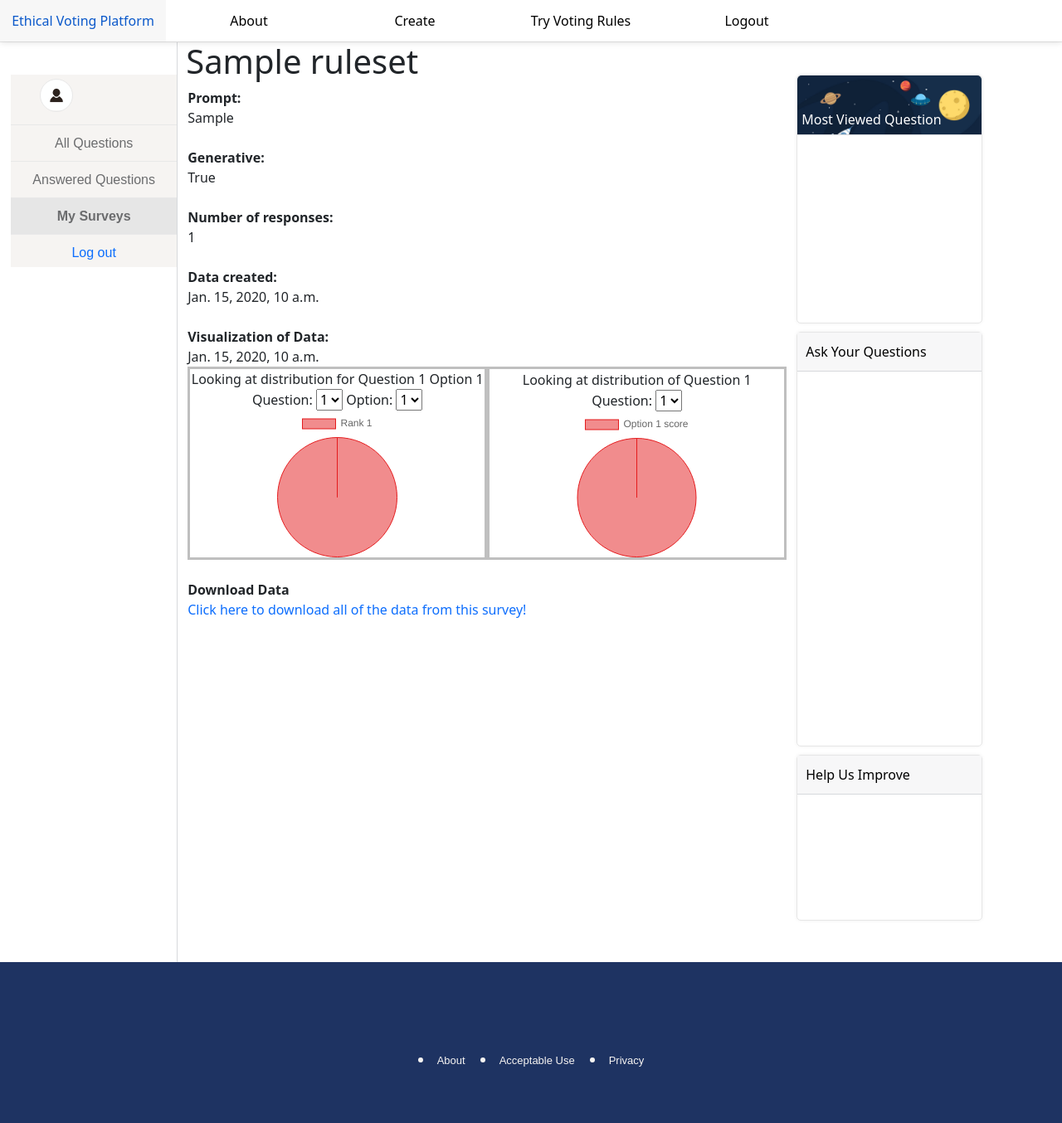
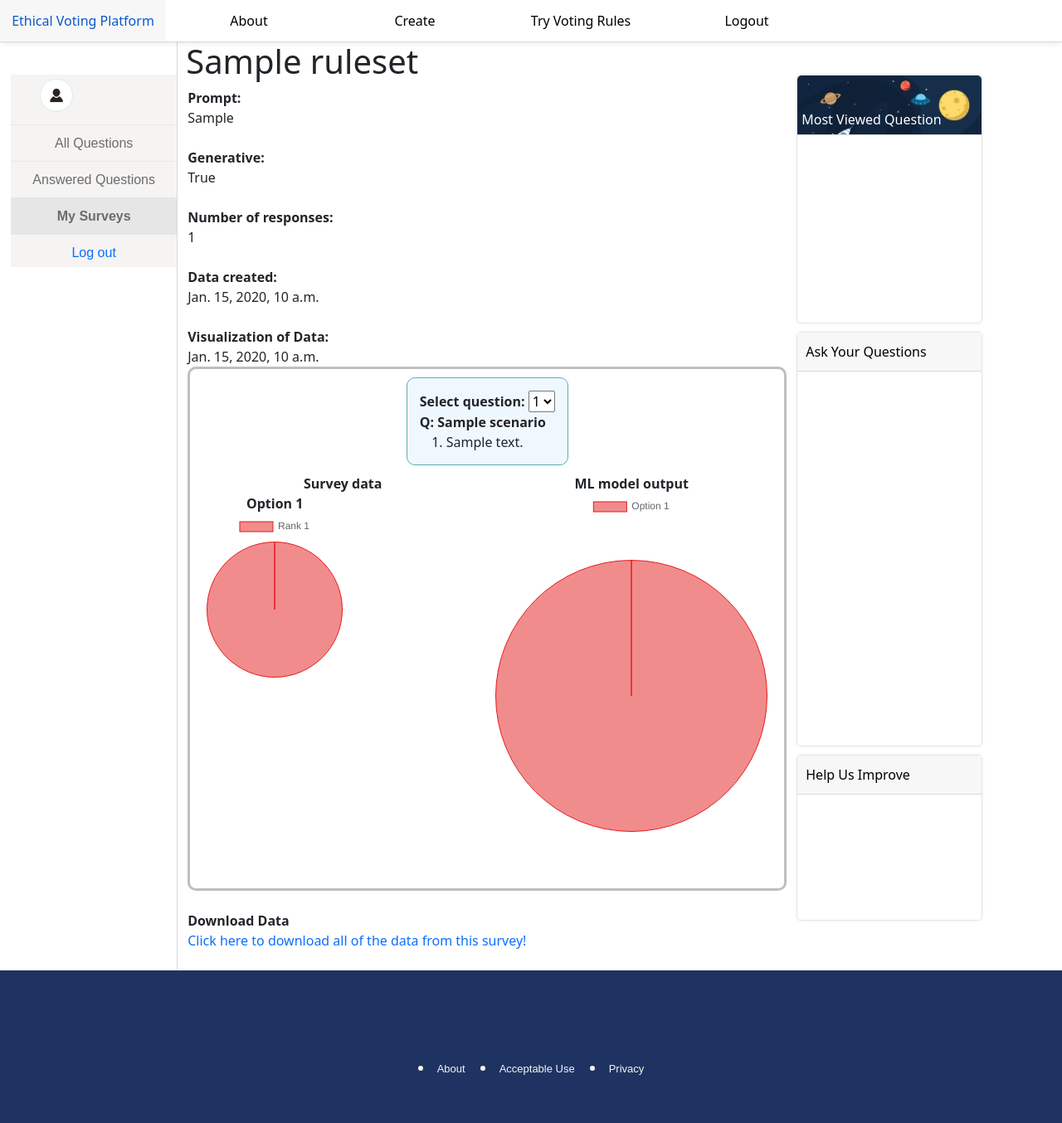
Before and after one commit to inwonakng/ethical_ai, a Django app: page /mysurvey/info/1 in a window 1280 px wide. Shown: the whole page at 83% size. Run offline with Django 3.2, Linux system fonts and the light colour scheme; a user stored in the database is signed in; tables that the repository leaves empty hold one stand-in row (values such as "Sample post"); some libraries are stand-ins or nearby versions.

Commit message:
even better graphs

```diff
--- a/ethicssite/static/css/survey-info.css
+++ b/ethicssite/static/css/survey-info.css
@@ -5,14 +5,64 @@
 }
 
 .chartblock{
-    border: #80808080 solid;
+    padding:10px;
+    /* flex:1; */
     display:flex;
+    align-items: center;
     flex-direction: column;
-    justify-content: center;
-    align-items: center;
     width:50%;
+    min-height:500px;
 }
 
 .charts-container{
-    display:flex
+    display:flex;
+    width:100%;
 }
+
+.showoptions{
+    background: aliceblue;
+    border: rgb(84, 175, 175) 1px solid;
+    padding: 15px;
+    border-radius: 10px;
+}
+
+.onequestion ol{
+    margin-bottom:0;
+}
+
+.display-results{
+    border: #80808080 solid;
+    display:flex;
+    flex-direction:column;
+    padding:10px;
+    border-radius:10px;
+    align-items: center;
+}
+
+.manycharts{
+    display:flex;
+    flex-direction:column;
+    width:100%;
+    height:100%;
+}
+
+.charts-row{
+    display:flex;
+    flex:1;
+}
+
+.smallchart{
+    width:50%;
+    display:flex;
+    flex-direction: column;
+    align-items: center;
+}
+
+.smallframe{
+    height:200px;
+}
+
+.onechart{
+    width:100%;
+    height:100%;
+}
--- a/ethicssite/static/scripts/survey_info.js
+++ b/ethicssite/static/scripts/survey_info.js
@@ -1,69 +1,122 @@
-function make_chart(parent,data){
+function get_color(pal,len,alpha){
+    return palette(pal, len).map(function(hex) {
+        return '#' + hex+alpha;
+    })
+}
+
+function make_chart(chart_type,parent,col_prefix,data){
+    // prep what to show on chart
     var labels = []
-    var ctx = parent.find('canvas')[0].getContext('2d');
-    if(parent[0].id == 'ml-results'){
-        for(i = 1; i <= data.length; i++){
-            labels.push('Option ' + i +' score')
-        }
-    }else{
-        for(i = 1; i <= data.length; i++){
-            labels.push('Rank '+i)
-        }
+    for(var i = 1; i <= data.length; i++){
+        labels.push(col_prefix + i)
     }
 
+    // parent.remove('a')
+    // parent.parent().append('<a>'+title+'</a>')
 
+    // reset canvase
+    parent.find('canvas').remove()
+    parent.append('<canvas style="width:100%"></canvas>')
+    ctx = parent.find('canvas')[0].getContext('2d');
+
+    // prepare each dataset
+    prepped = [{
+            data:data,
+            backgroundColor: get_color('cb-Set1',data.length,'80'),
+            borderColor: get_color('cb-Set1',data.length,'FF'),
+            borderWidth: 1
+        }]
+
+    // make the chart
     new Chart(ctx, {
-        type: 'pie',
+        type: chart_type,
         data: {
             labels: labels,
-            datasets: [{
-                data: data,
-                // {{numberOfResponses|safe}},
-                backgroundColor: palette('cb-Set1', data.length).map(function(hex) {
-                    return '#' + hex+'80';
-                }),
-                borderColor: palette('cb-Set1', data.length).map(function(hex) {
-                    return '#' + hex+'FF';
-                }),
-                borderWidth: 1
-            }]
+            datasets: prepped
         },
+        options: {
+            responsive: true,
+            maintainAspectRatio: false
+        }
     });
 }
+
+function make_subcharts(area,data){
+    // first reset
+    console.log(Math.ceil(data.length/2))
+    area.children().remove()
+    for(var i = 0; i < Math.ceil(data.length/2); i++){
+        newdiv = $('<div>', {class:'charts-row'})
+
+        leftdiv = $('<div>',{class:'smallchart'})
+        leftdiv.append(
+            $('<div>',{class:'smallframe'}).append(
+                '<canvas></canvas>'
+            )
+        )
+        // leftdiv.find('.smallframe').append('<canvas></canvas>')
+        // leftdiv.append('<canvas></canvas>')
+
+        newdiv.append(leftdiv)
+        console.log(i)
+        rightdiv = $('<div>',{class:'smallchart'})
+        if(i*2+1<data.length)
+            rightdiv.append($('<div>',{class:'smallframe'}).append(
+                '<canvas></canvas>'
+            )
+        )
+            // rightdiv.find('.smallframe').append('<canvas></canvas>')
+            // rightdiv.append('<canvas></canvas>')
+        newdiv.append(rightdiv)
+        area.append(newdiv)
+
+        newdiv.find('canvas').each(function(j){
+            $(this).parent().parent().prepend('<b>Option '+(i*2+j+1)+'</b>')
+            make_chart(
+                'pie',
+                $(this).parent(),
+                'Rank ',
+                data[j])
+        })
+    }
+
+}
+
+function fill_charts(q_idx){
+    $('.showoptions').find('.onequestion').hide()
+    $('.showoptions').find('.onequestion').eq(q_idx-1).show()
+
+    // ML chart
+    make_chart(
+        'pie',
+        $('#ml-results .onechart'),
+        'Option ',
+        ml_output[q_idx-1])
+
+        // Survey Data Chart
+    make_subcharts(
+        $('#survey-results .manycharts'),
+        survey_output[q_idx-1])
+
+}
+
+
+// ========================
+// ==========MAIN==========
+// ========================
 
 $(document).ready(() => {
     if (!$(".user_area .my_survey").hasClass("selected")) {
         $(".user_area .option").removeClass("selected");
         $(".user_area .my_survey").addClass("selected");
     }
-    make_chart($('#survey-results'),survey_output[0][0])
-    make_chart($('#ml-results'),ml_output[0])
+    fill_charts(1)
 });
 
+// ========================
+// ======INPUT EVENTS======
+// ========================
+
 $(document).on('change','select',function(){
-    p = $(this).parent()
-    pp = p.parent()
-    console.log(pp)
-    pp.find('canvas').remove()
-    pp.append('<canvas></canvas>')
-
-    if(this.name == 'question' && p.find('select').length > 1){
-        $('.option').hide()
-        $('select.option').eq($(this).val()-1).show()
-    }
-
-    q_idx = p.find('.question').val()
-    o_idx = p.find('.option').val()
-
-    title = 'Looking at distribution for Question '
-
-    if(pp[0].id == 'survey-results'){
-        data = survey_output[q_idx-1][o_idx-1]
-        title+=q_idx + ' Option ' + o_idx
-    }else{
-        data = pp,ml_output[q_idx-1]
-        title+=q_idx
-    }
-    pp.find('.chart-title a').html(title)
-    make_chart(pp,data)
+    fill_charts($(this).val())
 })
--- a/ethicssite/survey/models.py
+++ b/ethicssite/survey/models.py
@@ -282,8 +282,6 @@ class RuleSet(models.Model):
     choice_categs = models.ManyToManyField('ListCateg')
     range_categs = models.ManyToManyField('RangeCateg')
     badcombos = models.ManyToManyField('BadCombo')
-    # generative_survey = models.OneToManyField('Survey') # ISSUE OneToMany (get this working) or ManyToMany
-    # # https://stackoverflow.com/questions/6928692/how-to-express-a-one-to-many-relationship-in-django
 
     same_categories = models.IntegerField(null=True, default=2)
     creation_time = models.DateTimeField(auto_now = True)
@@ -299,8 +297,10 @@ class RuleSet(models.Model):
 
     scenarios = models.ManyToManyField("Scenario")
 
+    def get_scenarios(self):
+        return list(self.scenarios.all())
+    '''These accessor functions are for the generator to use'''
 
-    '''These accessor functions are for the generator to use'''
 
     def num_scenarios(self):
         return len(self.scenarios.all())
--- a/ethicssite/survey/templates/survey/survey_info.html
+++ b/ethicssite/survey/templates/survey/survey_info.html
@@ -11,60 +11,48 @@
 </script>
 <!-- main content should go here -->
 <div class="questions_col">
-    <h1>{{ rules.rule_title }}</h1>
+    <h1>{{ rule.rule_title }}</h1>
     <div class="container-fluid">
-        <b>Prompt:</b><br>{{rules.prompt}}<br><br>
-        <b>Generative:</b><br>{{rules.generative}}<br><br>
-        <b>Number of responses:</b><br>{{rules.number_of_answers}}<br><br>
-        <b>Data created:</b><br>{{rules.creation_time}}<br><br>
-        <b>Visualization of Data:</b><br>{{rules.creation_time}}<br>
+        <b>Prompt:</b><br>{{rule.prompt}}<br><br>
+        <b>Generative:</b><br>{{rule.generative}}<br><br>
+        <b>Number of responses:</b><br>{{rule.number_of_answers}}<br><br>
+        <b>Data created:</b><br>{{rule.creation_time}}<br><br>
+        <b>Visualization of Data:</b><br>{{rule.creation_time}}<br>
 
-        <div class="charts-container">
-            <div id="survey-results" class="chartblock">
-                <div class="chart-title">
-                    <a>Looking at distribution for Question 1 Option 1</a>
-                </div>
-                <div>
-                    <label for="question">Question: </label>
+        <div class="display-results">
+            <div class="showoptions">
+                <b>Select question: </b>
                 <select name="question" class="question">
                     {% for r in answer_dist %}
                     <option value="{{forloop.counter}}">{{forloop.counter}}</option>
                     {% endfor %}
                 </select>
-                    <label for="option">Option: </label>
-                    {% for r in answer_dist %}
-                        {% if forloop.counter0 == 0 %}
-                    <select name="option" class="option">
-                        {% else %}
-                    <select name="option" style="display:none" class="option">
-                        {% endif %}
-                        {% for rr in r %}
-                        <option value="{{forloop.counter}}">{{forloop.counter}}</option>
+                {% for q in rule.get_scenarios %}
+                <div style="display:none" class="onequestion">
+                    <b class="quesion-text">Q: {{ q.question }}</b>
+                    <ol class="options">
+                        {% for o in q.get_options %}
+                        <li>{{ o.text }}</li>
                         {% endfor %}
-                    </select>
-
+                    </ol>
+                </div>
                 {% endfor %}
-
             </div>
-                <canvas style="height:50%;"></canvas>
+            <div class="charts-container">
+                <div id="survey-results" class="chartblock">
+                    <b>Survey data</b>
+                    <div class="manycharts"></div>
                 </div>
                 <div id="ml-results" class="chartblock">
-                <div class="chart-title">
-                    <a>Looking at distribution of Question 1</a>
+                    <b>ML model output</b>
+                    <div class="onechart">
+                        <canvas></canvas>
                     </div>
-                <div>
-                    <label for="question">Question: </label>
-                    <select name="question" class="question">
-                        {% for r in pl_gammas %}
-                        <option value="{{forloop.counter}}">{{forloop.counter}}</option>
-                        {% endfor %}
-                    </select>
                 </div>
-                <canvas style="height:50%;"></canvas>
             </div>
         </div>
         <br>
-        <b>Download Data</b><br><a href="{% url 'survey:survey_exporter' parent_id=rules.id|add:"-1" %}">Click here to download all of the data from this survey!</a><br><br>
+        <b>Download Data</b><br><a href="{% url 'survey:survey_exporter' parent_id=rule.id|add:"-1" %}">Click here to download all of the data from this survey!</a><br><br>
     </div>
 </div>
 
--- a/ethicssite/survey/views.py
+++ b/ethicssite/survey/views.py
@@ -424,7 +424,7 @@ def survey_info(request,parent_id):
                 ranks = [votes[i+1] for i,_ in enumerate(s[0])]
                 per_scen.append(ranks)
             op_rank_per_scen.append(per_scen)
-        context = {'rules': seed_rule, 'answer_dist': op_rank_per_scen, 'pl_gammas':gammas_per_scen}
+        context = {'rule': seed_rule, 'answer_dist': op_rank_per_scen, 'pl_gammas':gammas_per_scen}
         return render(request, 'survey/survey_info.html', context)
 
 # =============================
```
Lines whose indentation alone changed are shown as unchanged.
